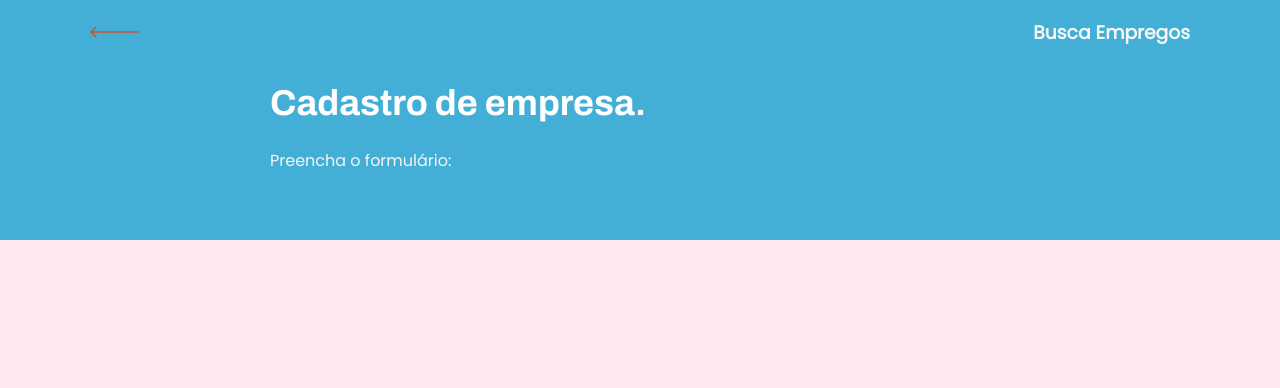
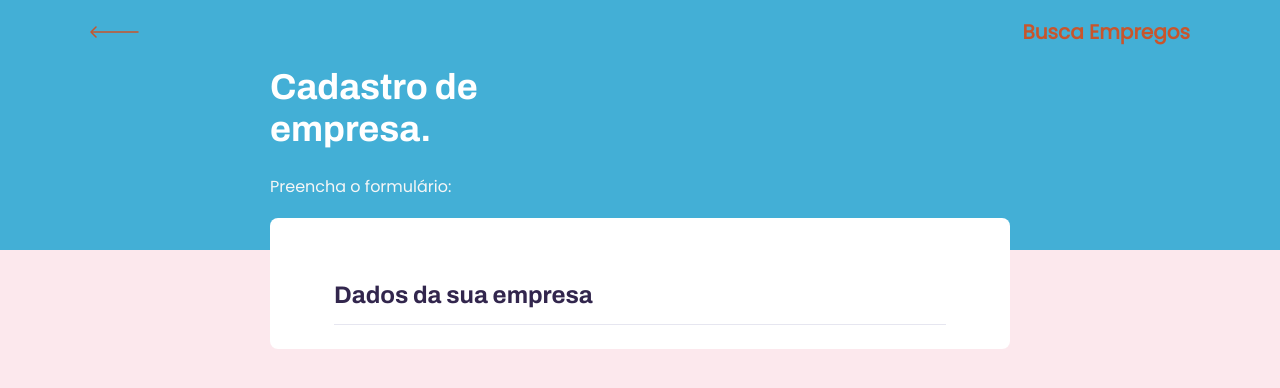
Before and after one commit to staubjoao/buscaemp, a React (Create React App) app in the folder web/: page /cadastro-empresa in a window 1280 px wide. Shown: the top 388 px of the page. Built offline with nearby package versions, Linux system fonts and the light colour scheme; the HTML template or start-up script is replaced by a standard one.

Commit message:
Estilização do header

```diff
--- a/web/src/components/PageHeader/styles.css
+++ b/web/src/components/PageHeader/styles.css
@@ -1,7 +1,4 @@
 .page-header {
-  position: absolute;
-  top: 0;
-  width: 100%;
   display: flex;
   flex-direction: column;
   background-color: var(--color-primary);
@@ -17,12 +14,9 @@
   padding: 1.6rem 0;
 }
 
-.page-header .top-bar-container h2 {
-  max-width: 30rem;
-  font-size: 1.6rem;
-  line-height: 2.6rem;
-  color: var(--color-text-in-primary);
-  margin-top: 2.4rem;
+.page-header .top-bar-container h3 {
+  font-size: 2rem;
+  color: var(--color-secundary);
 }
 
 .page-header .top-bar-container a {
@@ -37,7 +31,6 @@
 
 .page-header .top-bar-container > img {
   height: 1.6rem;
-  flood-color: var(--color-secundary);
 }
 
 .page-header .header-content {
@@ -63,7 +56,8 @@
 
 @media (min-width: 700px) {
   .page-header {
-    height: 240px;
+    height: 250px;
+    width: 100%;
   }
 
   .page-header .top-bar-container {
@@ -82,6 +76,6 @@
   }
 
   .page-header .header-content strong {
-    max-width: 400px;
+    max-width: 350px;
   }
 }
--- a/web/src/pages/register/Company/index.tsx
+++ b/web/src/pages/register/Company/index.tsx
@@ -6,10 +6,17 @@ import "./styles.css";
 
 function Company() {
   return (
-    <PageHeader
-      title="Cadastro de empresa."
-      description="Preencha o formulário:"
-    />
+    <div id="page-company-form" className="container">
+      <PageHeader
+        title="Cadastro de empresa."
+        description="Preencha o formulário:"
+      />
+      <main>
+        <fieldset>
+          <legend>Dados da sua empresa</legend>
+        </fieldset>
+      </main>
+    </div>
   );
 }
 
--- a/web/src/pages/register/Company/styles.css
+++ b/web/src/pages/register/Company/styles.css
@@ -0,0 +1,150 @@
+#page-company-form {
+  width: 100vw;
+  height: 100vh;
+}
+
+#page-company-form .page-header .header-content {
+  margin-bottom: 6.4rem;
+}
+
+#page-company-form main {
+  background: var(--color-box-base);
+  width: 100%;
+  max-width: 74rem;
+  border-radius: 0.8rem;
+  margin: -3.2rem auto 3.2rem;
+  padding-top: 6.4rem;
+  overflow: hidden;
+}
+
+#page-company-form main fieldset {
+  border: 0;
+  padding: 0 2.4rem;
+}
+
+#page-company-form main fieldset + fieldset {
+  margin-top: 6.4rem;
+}
+
+#page-company-form main fieldset legend {
+  font: 700 2.4rem Archivo;
+  color: var(--color-text-title);
+  margin-bottom: 2.4rem;
+  display: flex;
+  align-items: center;
+  justify-content: space-between;
+  width: 100%;
+  padding-bottom: 1.6rem;
+  border-bottom: 1px solid var(--color-line-in-white);
+}
+
+#page-company-form main fieldset legend button {
+  background: none;
+  border: 0;
+  color: var(--color-primary);
+  font: 700 1.6rem Archivo;
+  cursor: pointer;
+  transition: color 0.2s;
+}
+#page-company-form main fieldset legend button:hover {
+  color: var(--color-primary-dark);
+}
+
+#page-company-form
+  main
+  fieldset
+  legend
+  .input-block
+  + .textarea-block
+  #page-company-form
+  main
+  fieldset
+  legend
+  .select-block
+  + .input-block {
+  margin-top: 2.4rem;
+}
+
+#page-company-form main label {
+  color: var(--color-text-complement);
+}
+
+#page-company-form main footer {
+  padding: 4rem 2.4rem;
+  background: var(--color-box-footer);
+  border-top: 1px solid var(--color-line-in-white);
+  margin-top: 6.4rem;
+}
+
+#page-company-form main footer p {
+  display: flex;
+  align-items: center;
+  justify-content: center;
+  font-size: 1.4rem;
+  line-height: 2.4rem;
+  color: var(--color-text-complement);
+}
+
+#page-company-form main footer p img {
+  margin-right: 2rem;
+}
+
+#page-company-form main footer button {
+  width: 100%;
+  height: 5.6rem;
+  background: var(--color-secundary);
+  color: var(--color-button-text);
+  border: 0;
+  border-radius: 0.8rem;
+  cursor: pointer;
+  font: 700 1.6rem Archivo;
+  align-items: center;
+  justify-content: center;
+  text-decoration: none;
+  transition: backgound-color 0.2s;
+  margin-top: 3.2rem;
+}
+
+#page-company-form main footer button:hover {
+  background: var(--color-secundary-dark);
+}
+
+@media (min-width: 700px) {
+  #page-company-form {
+    max-width: 100vw;
+  }
+
+  #page-company-form .page-header .header-content {
+    margin-bottom: 0;
+  }
+
+  #page-company-form main fieldset {
+    padding: 0 6.4rem;
+  }
+
+  #page-company-form main .schedule-item {
+    display: grid;
+    grid-template-columns: 2fr 1fr 1fr;
+    column-gap: 1.6rem;
+  }
+
+  #page-company-form main .schedule-item .input-block {
+    margin-top: 0 !important;
+  }
+
+  #page-company-form main footer {
+    padding: 4rem 6.4rem;
+    display: flex;
+    align-items: center;
+    justify-content: space-between;
+  }
+
+  #page-company-form main footer p {
+    justify-content: space-between;
+  }
+
+  #page-company-form main footer button {
+    width: 20rem;
+    margin-top: 0;
+  }
+}
```
